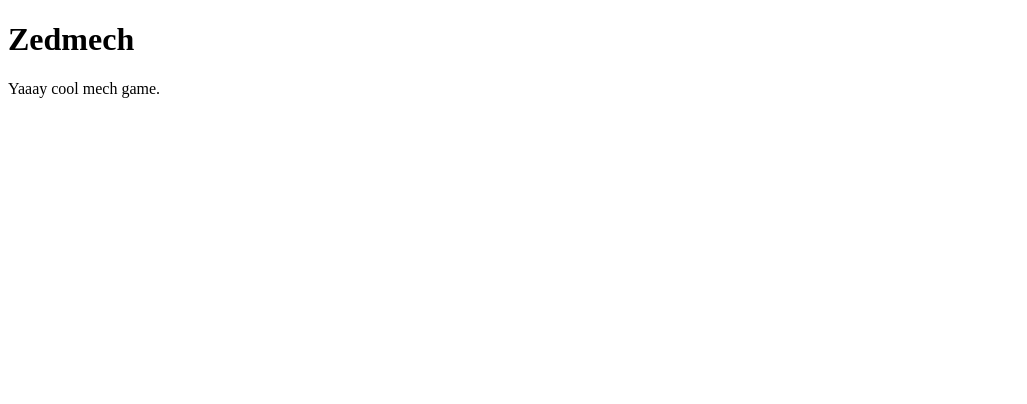
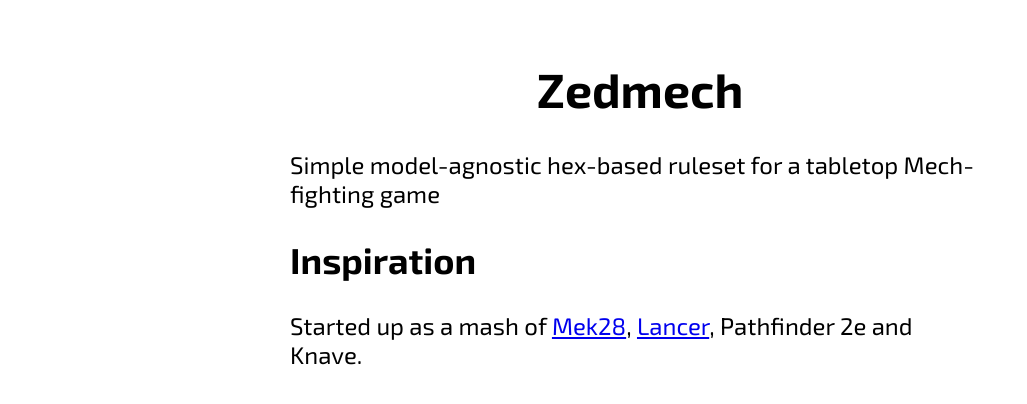
Before and after one commit to ktnlvr/zedmech, a plain HTML site: page index.html in a window 1280 px wide. Shown: the whole page, without its empty margins (0-1027 px from the left). Drawn offline with Linux system fonts and the light colour scheme.

Commit message:
Upload the second edition of the rules

```diff
--- a/index.css
+++ /dev/null
@@ -1,5 +0,0 @@
-body {
-    font-family: "Exo 2", sans-serif;
-    font-optical-sizing: auto;
-    font-style: normal;
-}
--- a/index.html
+++ b/index.html
@@ -1,5 +1,6 @@
 <!DOCTYPE html>
 <html lang="en">
+
 <head>
     <meta charset="UTF-8">
     <meta name="viewport" content="width=device-width, initial-scale=1.0">
@@ -7,11 +8,33 @@
     <!-- Builds on https://berserkerworks.itch.io/mek28 -->
     <link rel="preconnect" href="https://fonts.googleapis.com">
     <link rel="preconnect" href="https://fonts.gstatic.com" crossorigin>
-    <link href="https://fonts.googleapis.com/css2?family=Exo+2:ital,wght@0,100..900;1,100..900&display=swap" rel="stylesheet">
-    <style src="index.css" rel="stylesheet"></style>
+    <link href="https://fonts.googleapis.com/css2?family=Exo+2:ital,wght@0,100..900;1,100..900&display=swap"
+        rel="stylesheet">
+    <style>
+        body {
+            margin: 60px auto;
+            font-family: "Exo 2", sans-serif;
+            font-optical-sizing: auto;
+            font-style: normal;
+            max-width: 700px;
+            font-size: 18pt;
+        }
+
+        h1 {
+            text-align: center;
+        }
+    </style>
 </head>
+
 <body>
     <h1>Zedmech</h1>
-    Yaaay cool mech game.
+    Simple model-agnostic hex-based ruleset for a tabletop Mech-fighting game
+
+    <h2>Inspiration</h2>
+    Started up as a mash of
+    <a href="https://berserkerworks.itch.io/mek28">Mek28</a>,
+    <a href="https://www.kickstarter.com/projects/massifpress/lancer">Lancer</a>,
+    Pathfinder 2e and Knave.
 </body>
+
 </html>
```
Also changed, not shown: 2 other files.
